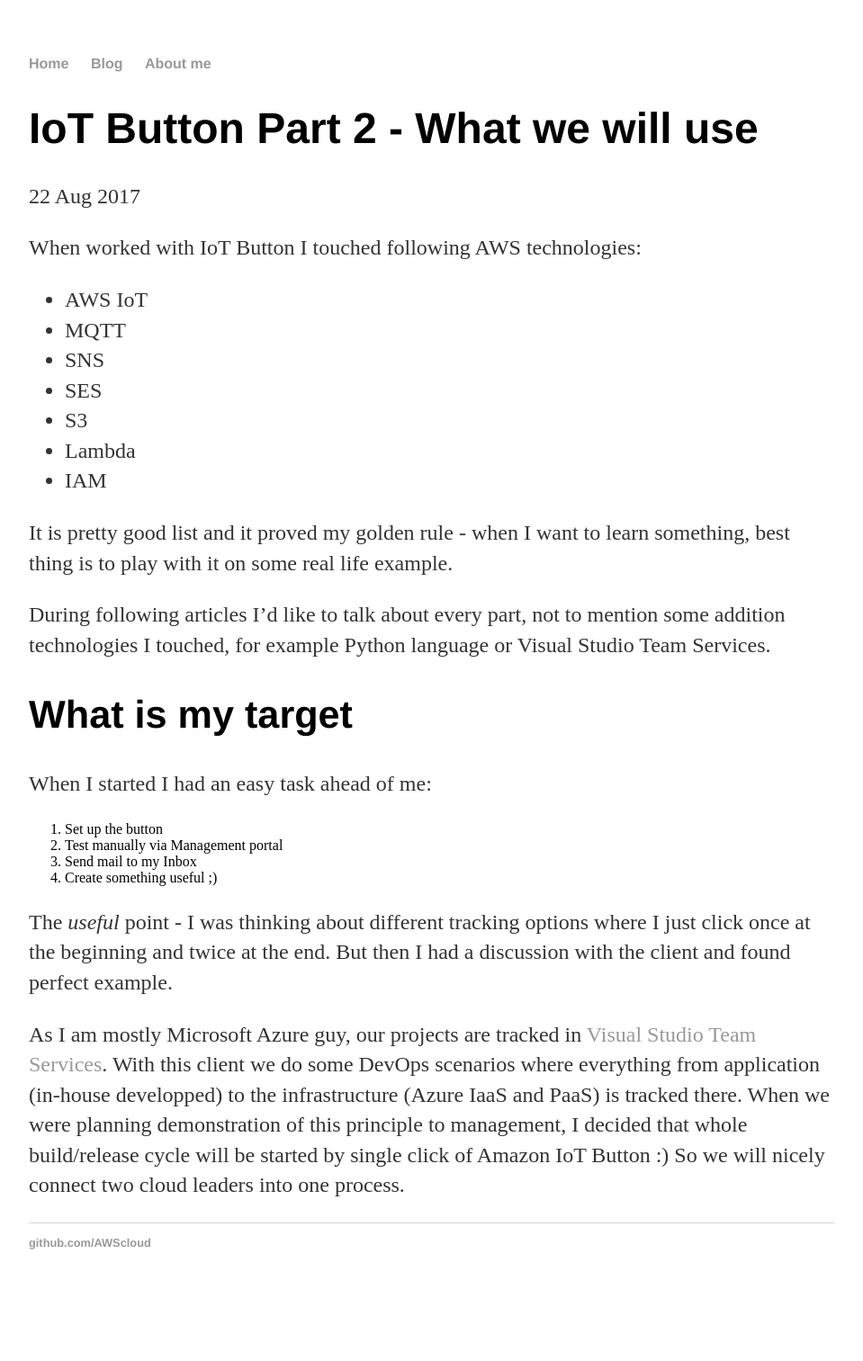
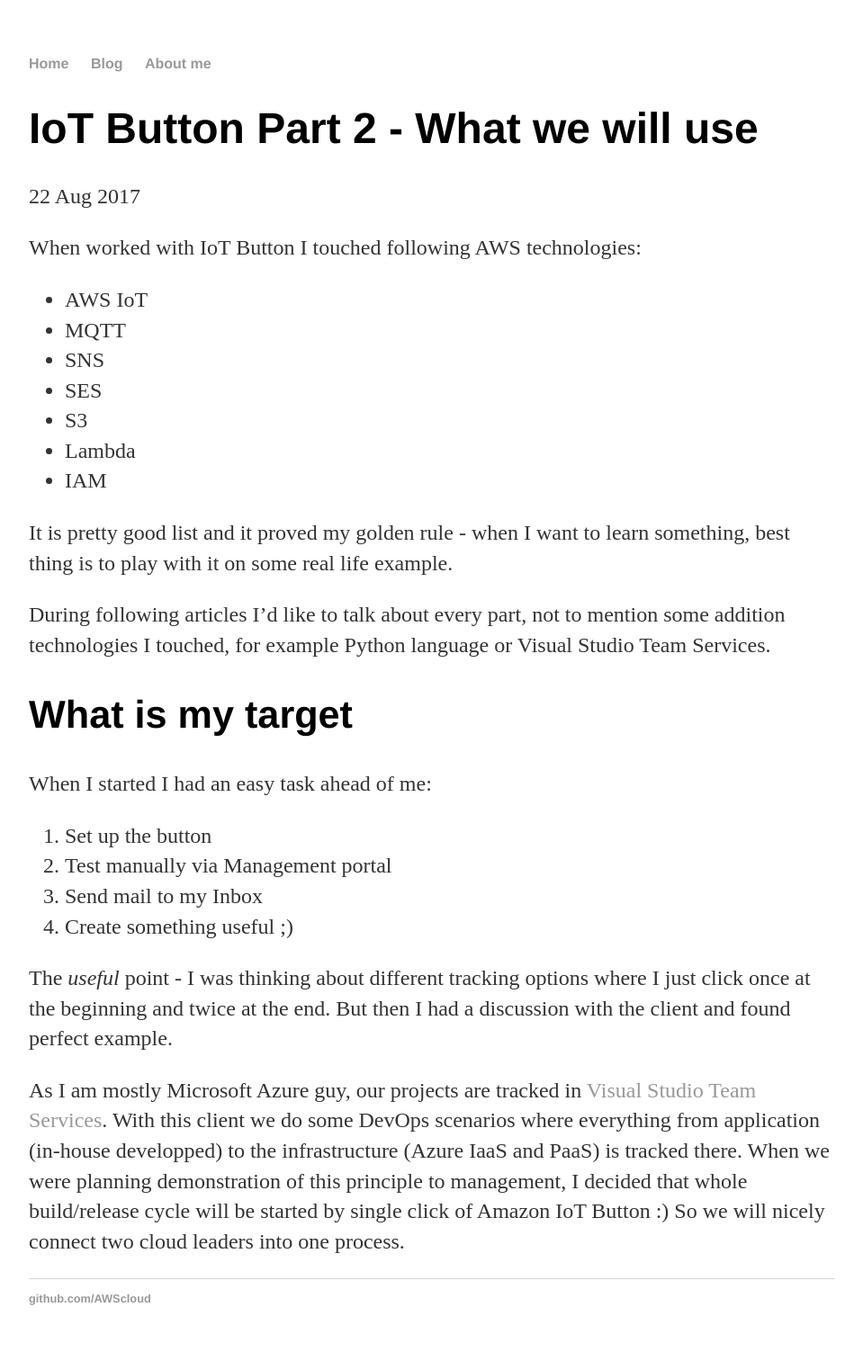
Before and after one commit to AWScloud/AWScloud.github.io, a Jekyll site: the page built from _posts/2017-08-22-IotButtonPart2-WhatWeWillUse.md, in a window 1280 px wide. Shown: the whole page at 90% size, without its empty margins (160-1119 px from the left). Built offline with Jekyll 4.4.1, drawn with Linux system fonts in a browser that asks for light colours; before the commit the page ends 1451 px from its top, so only the background shows below that.

Commit message:
CSS zmena

```diff
--- a/css/main.css
+++ b/css/main.css
@@ -3,7 +3,7 @@
 a { text-decoration: none; color: #999; }
 a:hover { text-decoration: underline; }
 
-p, ul { font-size: 1.5em; line-height: 1.4em; color: #333; }
+p, ul, ol { font-size: 1.5em; line-height: 1.4em; color: #333; }
 
 h1, h2, h3, h4 { font-family: 'Helvetica', 'Arial', 'Sans-Serif'; }
 h1 { font-size: 3em;  }
```
